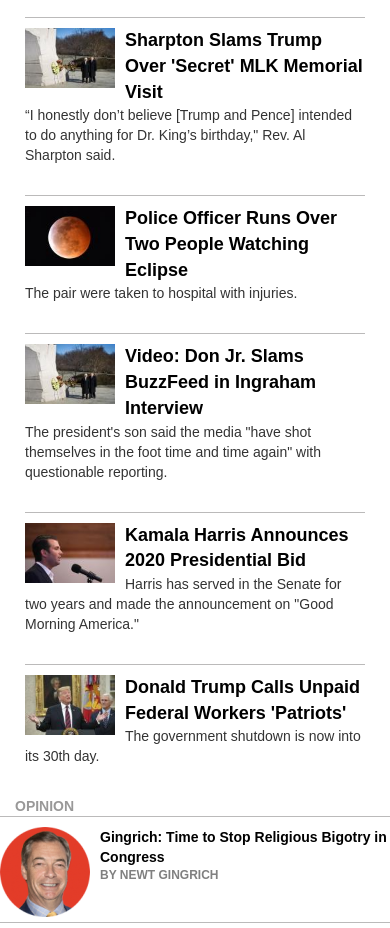
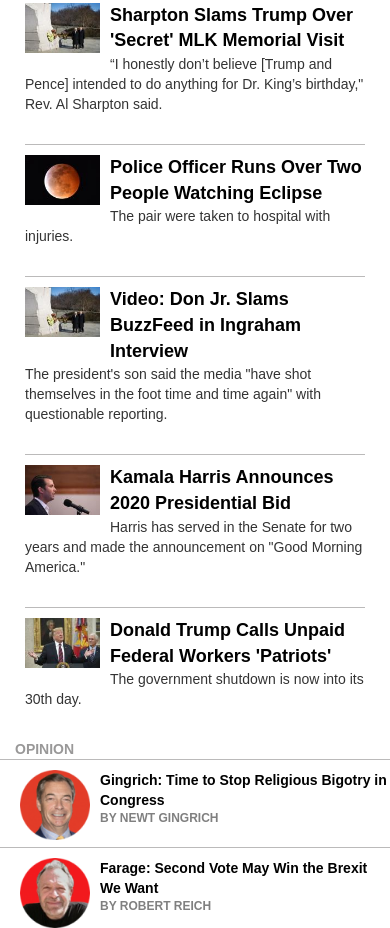
Before and after one commit to btuerker/css-frameworks-bootstrap, a plain HTML site: page index.html in a window 390 px wide. Shown: the part 3349-4277 px from the top of the page. Drawn offline with Linux system fonts and the light colour scheme.

Commit message:
fix author-img issues

```diff
--- a/css/styles.css
+++ b/css/styles.css
@@ -408,7 +408,15 @@ hr {
 
 @media screen and (max-width: 1200px) {
     .news-mini > .author-img {
-        width: 100px;
+        width: 30%;
         padding-bottom: 5px;
     }
 }
+
+@media screen and (max-width: 991px) {
+    .news-mini > .author-img {
+        width: 100px;
+        padding-bottom: 5px;
+        padding-left: 20px;
+    }
+}
--- a/index.html
+++ b/index.html
@@ -139,7 +139,7 @@
 
                 <div class="row centered">
                     <div class="news-mini">
-                        <img src="./assets/more-story-1.jpg" alt="" class="author-img">
+                        <img src="./assets/more-story-1.jpg" alt="">
                         <div class="title">
                             <a href="#">Giuliani Reveals He's Heard Taped Evidence on Trump</a>
                         </div>
@@ -149,7 +149,7 @@
                 </div>
                 <div class="row centered">
                     <div class="news-mini">
-                        <img src="./assets/more-story-2.jpg" alt="" class="author-img">
+                        <img src="./assets/more-story-2.jpg" alt="">
                         <div class="title">
                             <a href="#">Trump Drew Up White House Enemies List, Book Claims</a>
                         </div>
@@ -158,7 +158,7 @@
                 </div>
                 <div class="row centered">
                     <div class="news-mini">
-                        <img src="./assets/more-story-3.jpg" alt="" class="author-img">
+                        <img src="./assets/more-story-3.jpg" alt="">
                         <div class="title">
                             <a href="#">Joe Biden Scrutinizes His Mistakes At MLK Day Event</a>
                         </div>
@@ -167,7 +167,7 @@
                 </div>
                 <div class="row centered">
                     <div class="news-mini">
-                        <img src="./assets/more-story-4.jpg" alt="" class="author-img">
+                        <img src="./assets/more-story-4.jpg" alt="">
                         <div class="title">
                             <a href="#">Sharpton Slams Trump Over 'Secret' MLK Memorial Visit</a>
                         </div>
@@ -177,7 +177,7 @@
                 </div>
                 <div class="row centered">
                     <div class="news-mini">
-                        <img src="./assets/more-story-5.jpg" alt="" class="author-img">
+                        <img src="./assets/more-story-5.jpg" alt="">
                         <div class="title">
                             <a href="#">Police Officer Runs Over Two People Watching Eclipse</a>
                         </div>
@@ -186,7 +186,7 @@
                 </div>
                 <div class="row centered">
                     <div class="news-mini">
-                        <img src="./assets/more-story-6.jpg" alt="" class="author-img">
+                        <img src="./assets/more-story-6.jpg" alt="">
                         <div class="title">
                             <a href="#">Video: Don Jr. Slams BuzzFeed in Ingraham Interview</a>
                         </div>
@@ -196,7 +196,7 @@
                 </div>
                 <div class="row centered">
                     <div class="news-mini">
-                        <img src="./assets/more-story-7.jpg" alt="" class="author-img">
+                        <img src="./assets/more-story-7.jpg" alt="">
                         <div class="title">
                             <a href="#">Kamala Harris Announces 2020 Presidential Bid</a>
                         </div>
@@ -206,7 +206,7 @@
                 </div>
                 <div class="row centered">
                     <div class="news-mini">
-                        <img src="./assets/more-story-8.jpg" alt="" class="author-img">
+                        <img src="./assets/more-story-8.jpg" alt="">
                         <div class="title">
                             <a href="#">Donald Trump Calls Unpaid Federal Workers 'Patriots'</a>
                         </div>
```
